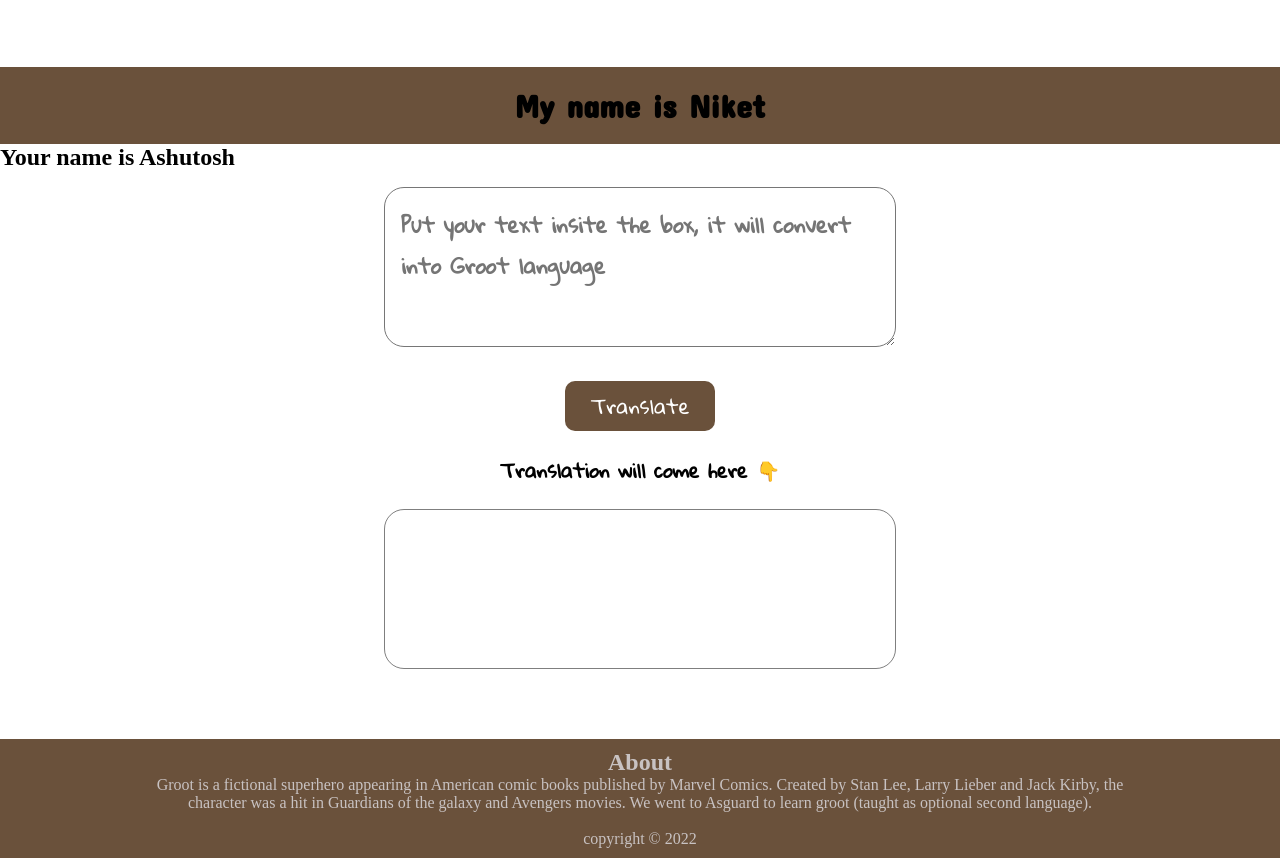
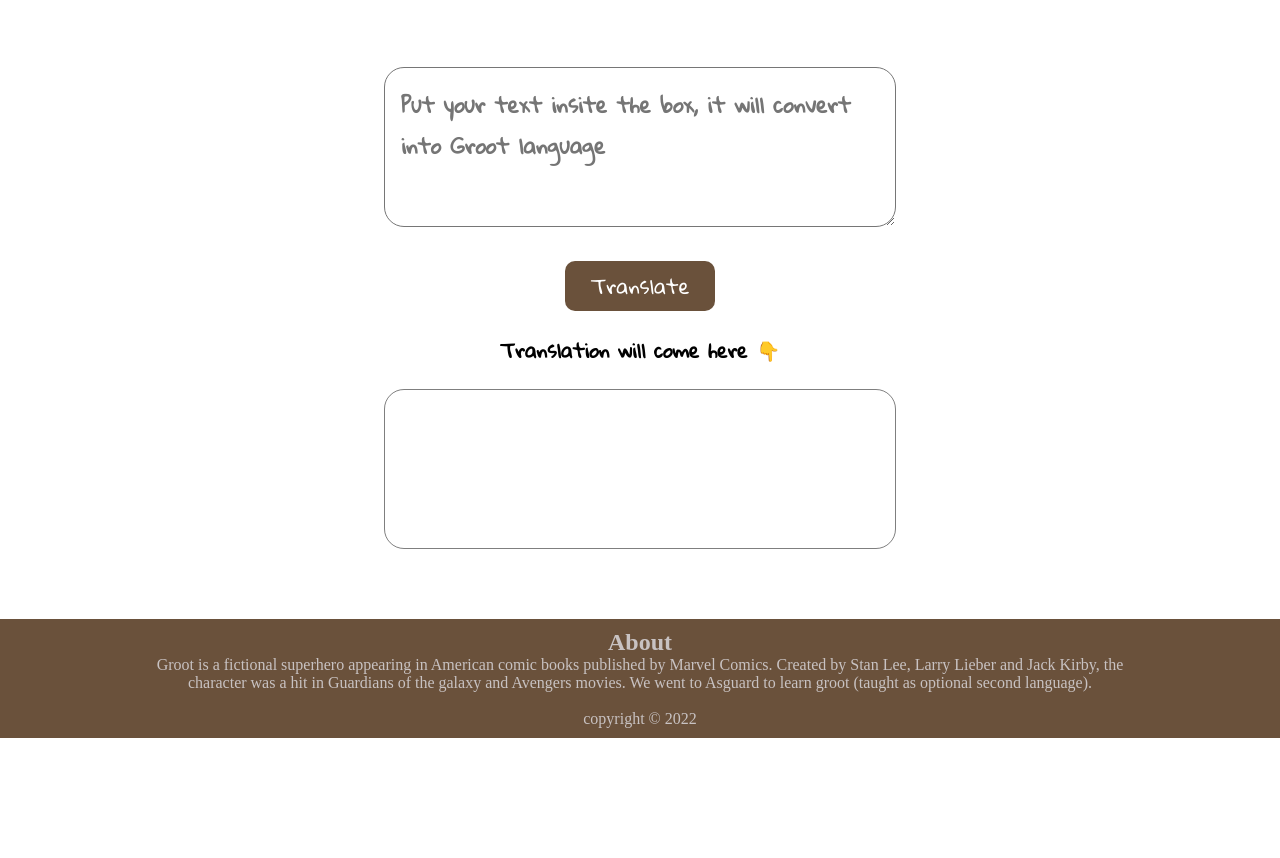
Before and after one commit to niketvns/groot-translator, a plain HTML site: page index.html in a window 1280 px wide. Shown: the part 91-949 px from the top of the page. After the commit the page ends 829 px from the top, so only its background shows below. Drawn offline with Linux system fonts and the light colour scheme.

Commit message:
docs: revert minor change

```diff
--- a/index.html
+++ b/index.html
@@ -17,8 +17,6 @@
             <h1>Groot Language</h1>
         </div>
         <div class="main">
-            <h1>My name is Niket</h1>
-            <h2>Your name is Ashutosh</h2>
             <textarea name="user_input" id="usr-input" cols="30" rows="10"
                 placeholder="Put your text insite the box, it will convert into Groot language"></textarea><br>
             <div id="btn">
```
